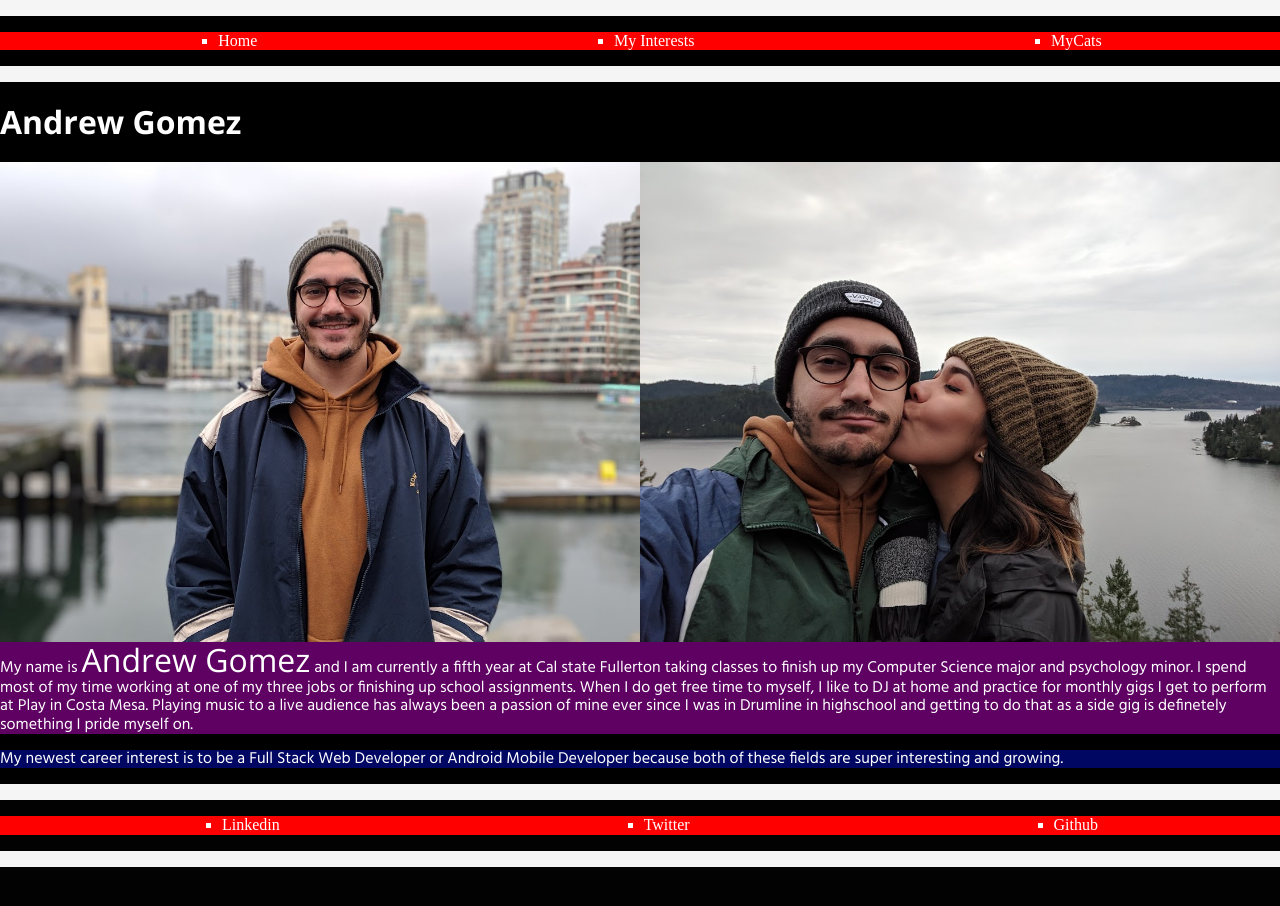
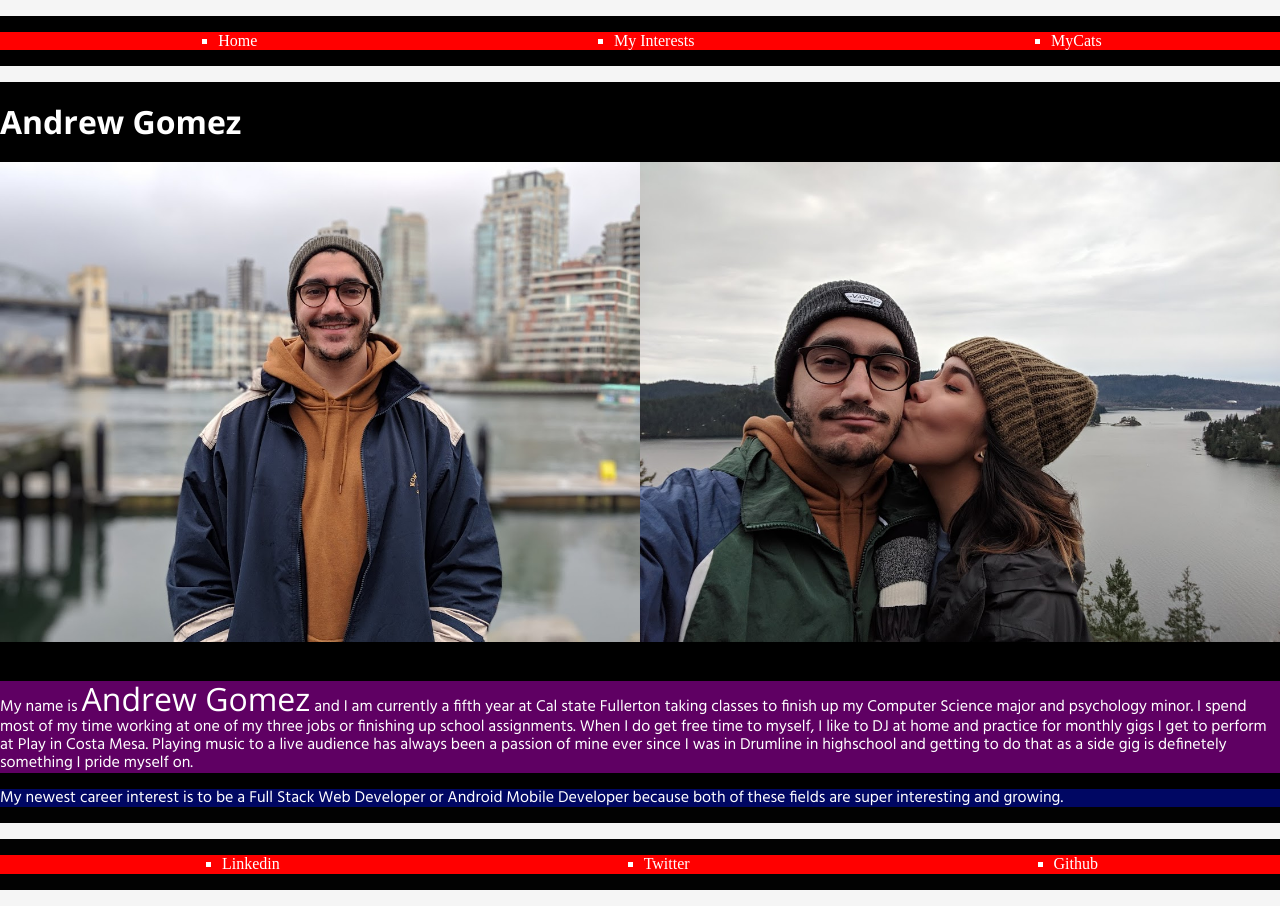
Before and after one commit to andrewtgomez96/andrewtgomez96.github.io, a plain HTML site: page index.html in a window 1280 px wide. Before the commit the page ends 867 px from the top, so only its background shows below. Drawn offline with nearby package versions, Linux system fonts and the light colour scheme.

Commit message:
Finally done with this weeks assignment

```diff
--- a/index.html
+++ b/index.html
@@ -29,10 +29,12 @@
         <section class="introduction">
             <h1 class="name">Andrew Gomez</h1>
                 <div class="images">
-                    <img src="./me.jpg" alt="Picture of me">
-                </div>
-                <div class="images">
-                    <img src="./girlfriend.jpg" alt="Picture of me">
+                    <div>
+                        <img src="./me.jpg" alt="Picture of me">
+                    </div>
+                    <div>
+                        <img src="./girlfriend.jpg" alt="Picture of me">
+                    </div>
                 </div>
                 <br>
             <p class="firstParagraph">
--- a/static/css/allPages.css
+++ b/static/css/allPages.css
@@ -45,10 +45,14 @@ a:hover {
 
 img {
     overflow: hidden;
-    /*position: relative;*/
-    float: left;
-    width:  50%;
+    /*position: relative;
+    float: left;*/
+    width:  100%;
     height: auto;
+}
+
+.images {
+    display: flex;
 }
 
 p {
```
Also changed, not shown: cats.html (+3 -1 lines).
